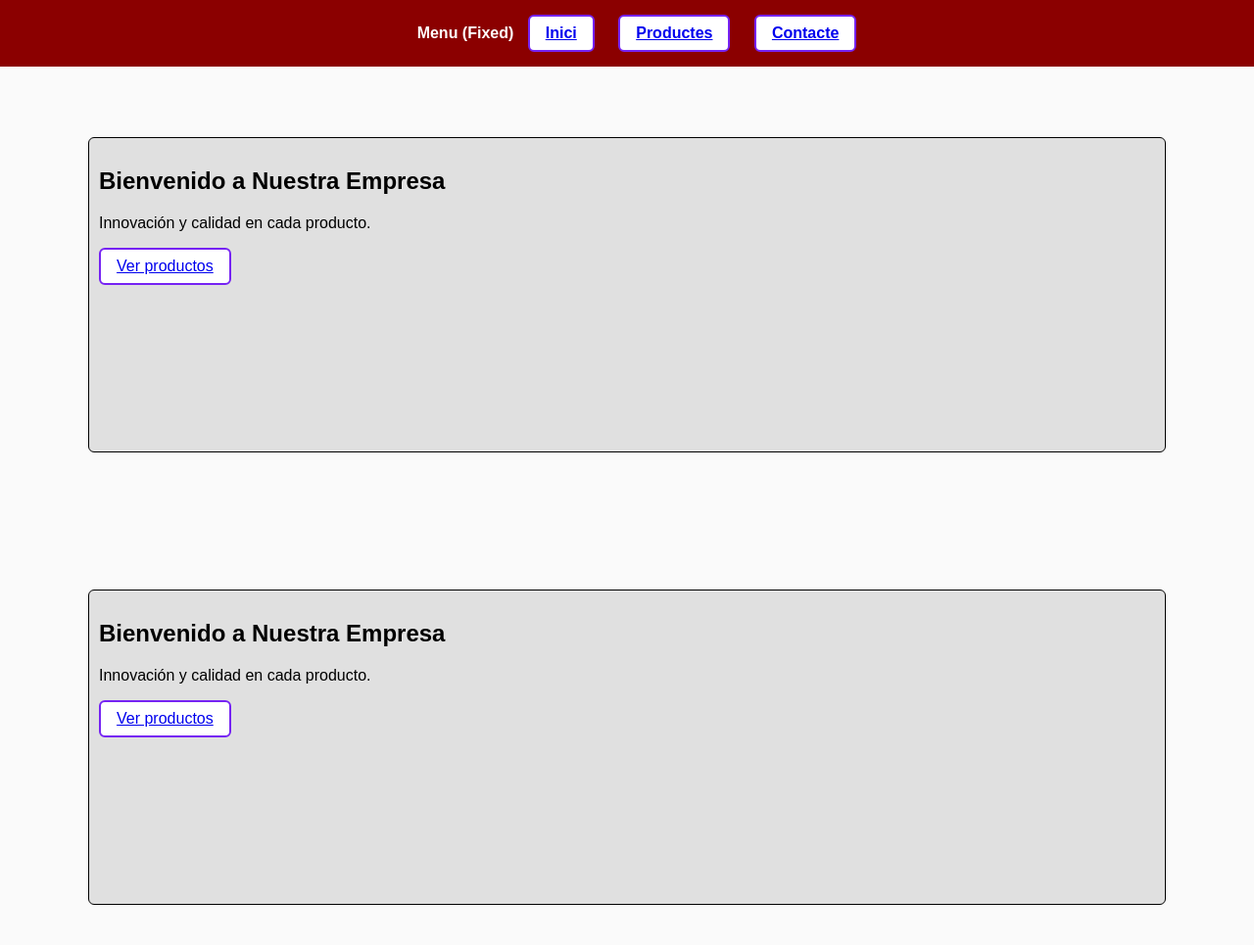
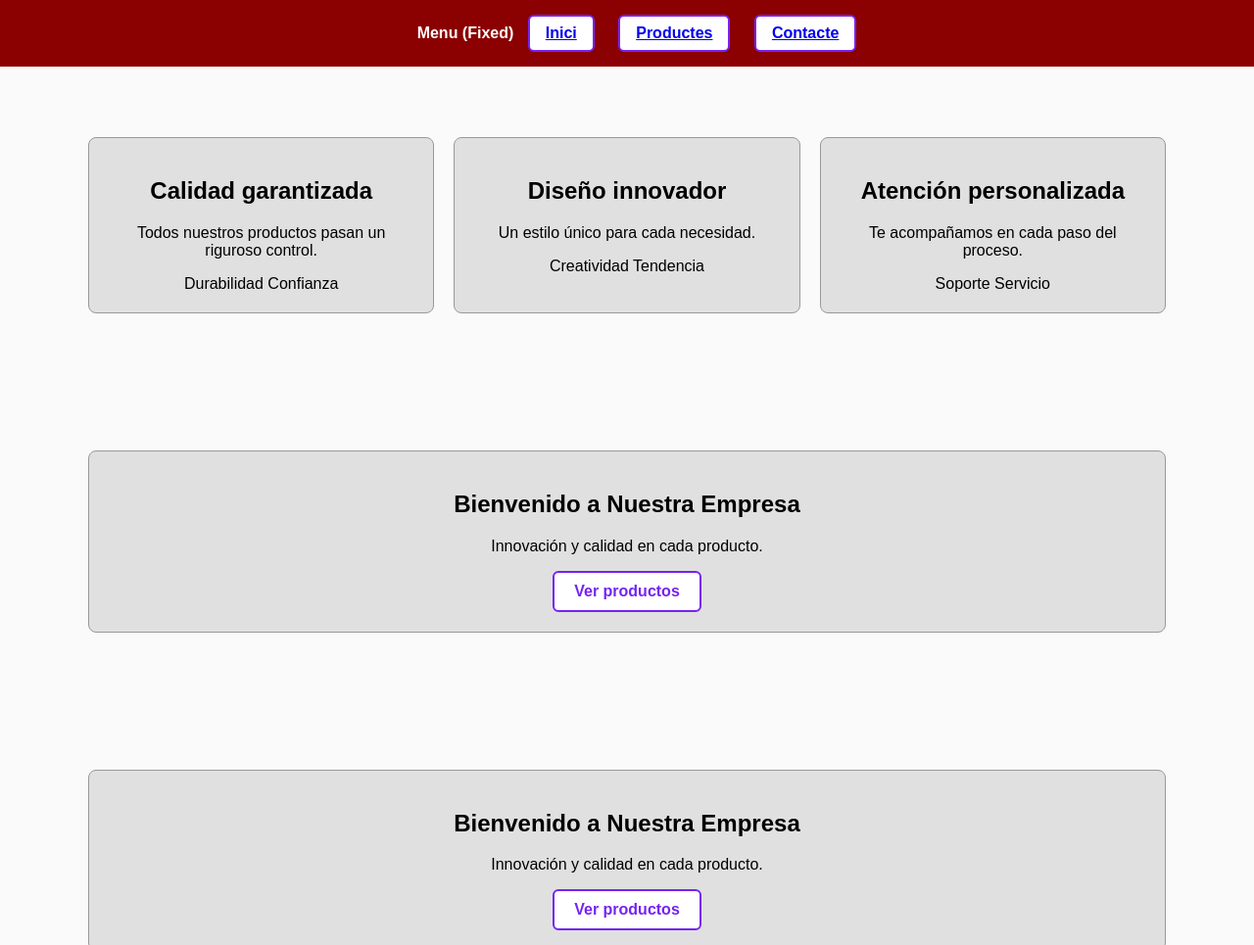
Before and after one commit to NazanAguilar/DAM1M04-Exercici002, a plain HTML site: page index.html in a window 1280 px wide. Shown: the top 965 px of the page at 98% size. Drawn offline with Linux system fonts and the light colour scheme.

Commit message:
Reubicaccion section y añadido de css

```diff
--- a/global.css
+++ b/global.css
@@ -26,6 +26,7 @@ body {
     border-radius: 6px;
     border-color: rgb(118, 35, 243);
     background-color: white;
+    transition: 0.2s;
 
 }
 
--- a/index.html
+++ b/index.html
@@ -12,13 +12,20 @@
 
             }
 
+            .colecciones {
+                display: flex;
+                justify-content: space-between;
+                gap: 20px;
+                margin-top: 140px;
+            }
+
             .caja {
-                height: 300px;
-                margin: 16px 0;
-                padding: 10px;
+                flex: 1;
+                padding: 20px;
                 background-color: #e0e0e0;
-                border: 1px solid #000000;
-                border-radius: 6px;
+                border: 1px solid #999;
+                border-radius: 8px;
+                text-align: center;
             }
 
             .seccion {
@@ -28,9 +35,26 @@
 
             .boton-llamativo {
                 display: inline-block;
-                padding: 8px 16px;
+                padding: 10px 20px;
                 border: 2px solid rgb(118, 35, 243);
                 border-radius: 6px;
+                color: rgb(118, 35, 243);
+                background-color: white;
+                text-decoration: none;
+                font-weight: bold;
+                transition: 0.3s;
+            }
+
+            .boton-llamativo:hover {
+                background-color: rgb(118, 35, 243);
+                color: white;
+            }
+
+            .hero {
+                display: inline-block;
+                width: 1090px;
+                padding: 5px 5px;
+                border-bottom: 2px solid rgb(118, 35, 243);
                 border-color: rgb(118, 35, 243);
                 background-color: white;
             }
@@ -50,15 +74,33 @@
 
         <div class="contenedor">
 
-            <section class="seccion">
+            <section class="colecciones">
 
                 <div class="caja">
-                    <h1>Bienvenido a Nuestra Empresa</h1>
-                    <p>Innovación y calidad en cada producto.</p>
-                    <a href="productes.html" class="boton-llamativo">Ver productos</a>
+
+                    <h2>Calidad garantizada</h2>
+                    <p>Todos nuestros productos pasan un riguroso control.</p>
+                    <span>Durabilidad</span> <span>Confianza</span>
+
                 </div>
 
-            </section>
+                <div class="caja">
+
+                    <h2>Diseño innovador</h2>
+                    <p>Un estilo único para cada necesidad.</p>
+                    <span>Creatividad</span> <span>Tendencia</span>
+
+                </div>
+
+                <div class="caja">
+
+                    <h2>Atención personalizada</h2>
+                    <p>Te acompañamos en cada paso del proceso.</p>
+                    <span>Soporte</span> <span>Servicio</span>
+
+                </div>
+
+                </section>
 
             <section class="seccion">
 
```
